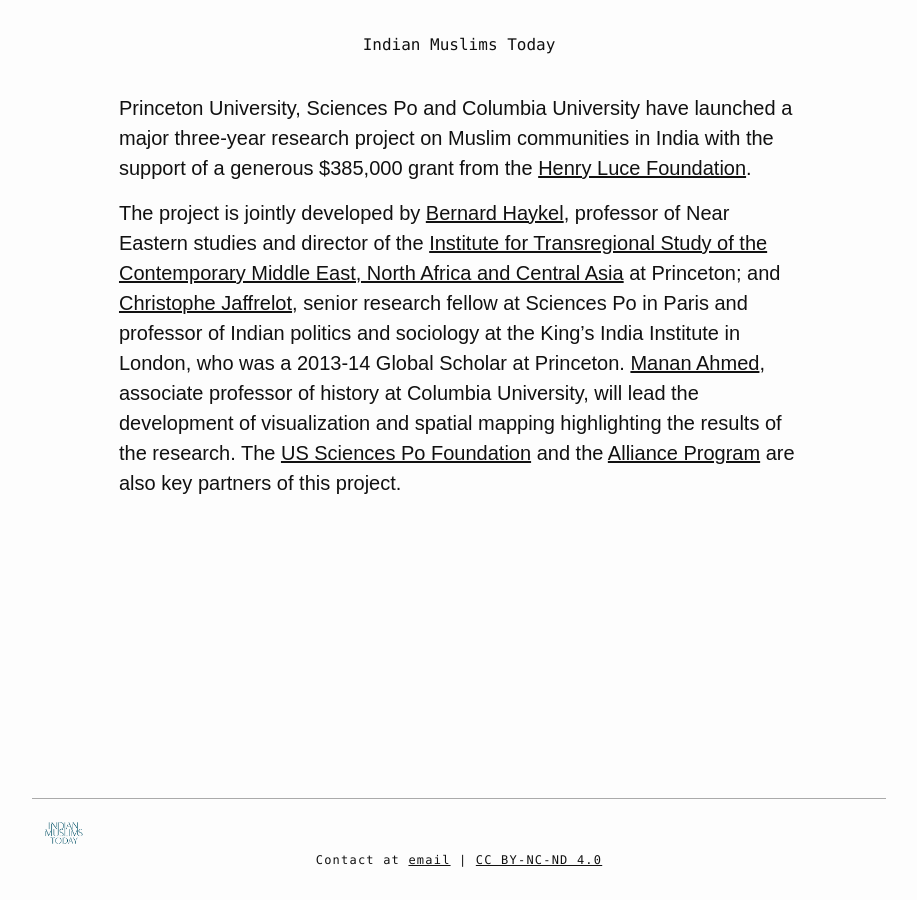
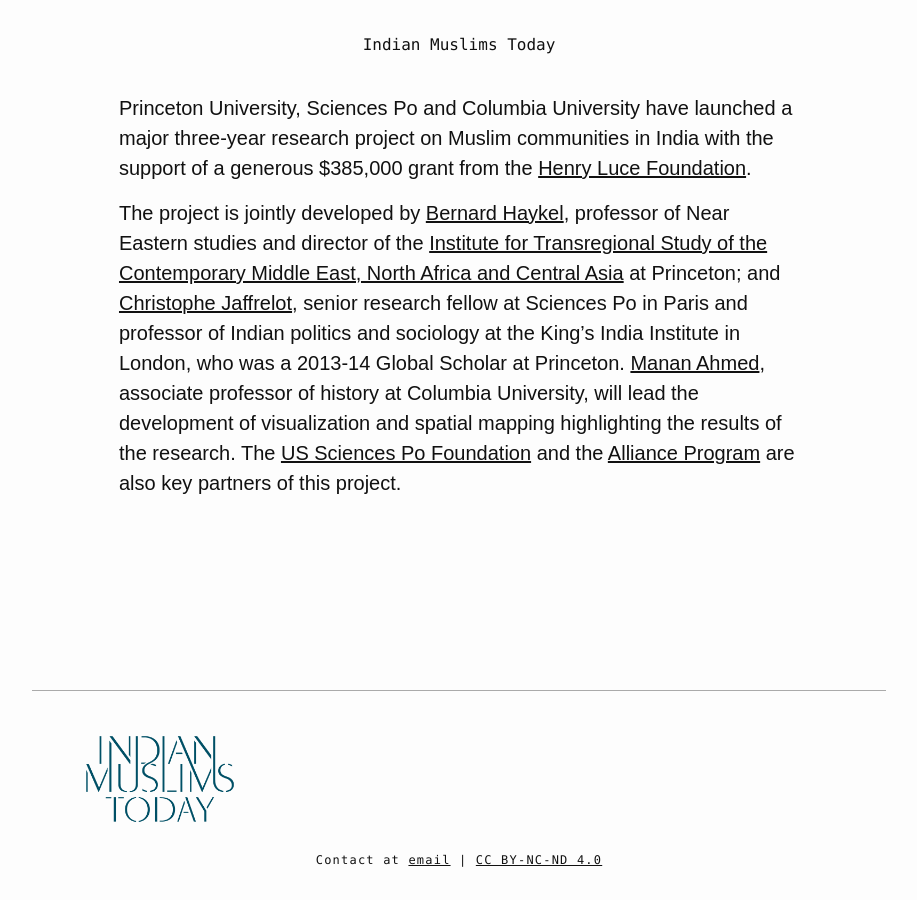
Before and after one commit to Muslims-In-India/Muslims-in-india.github.io, a Jekyll site: the page built from index.markdown, in a window 1280 px wide. Shown: the whole page, without its empty margins (181-1098 px from the left). Built offline with Jekyll 4.4.1, drawn with Linux system fonts in a browser that asks for light colours.

Commit message:
changed size of logo

```diff
--- a/_includes/footer.html
+++ b/_includes/footer.html
@@ -1,5 +1,5 @@
 <div class="bt b--light-silver pv3 w-100 center">
-  <span><img src="assets/IMT_LogoSmall.png" class="mw3"></span>
+  <img src="assets/IMT_LogoSmall.png" class="mw5">
   <p class="f7 tracked tc code">Contact at <a
     class="link underline near-black" href="mailto:{{ site.email }}">email</a> | <a class="link underline near-black"
     href="https://creativecommons.org/licenses/by-nc-nd/4.0/">CC BY-NC-ND 4.0</a></p>
```
